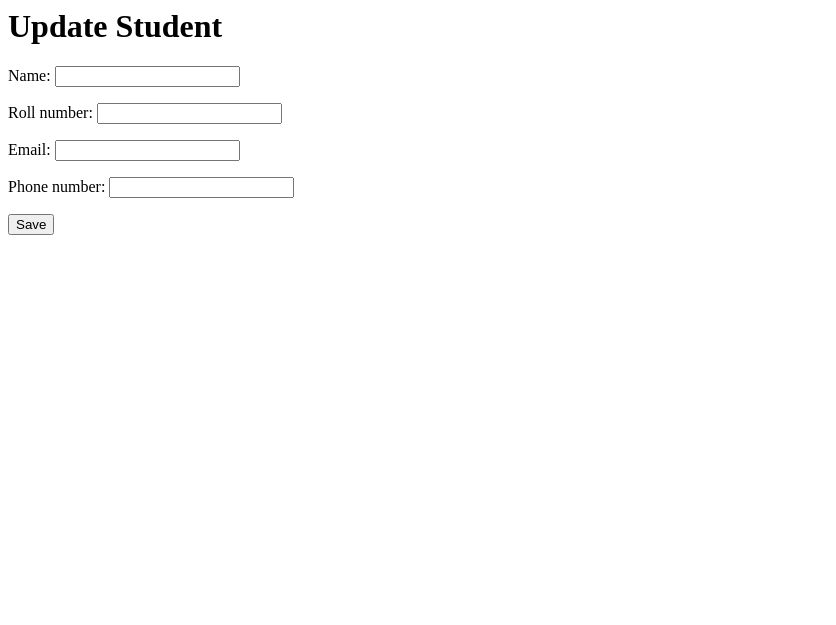
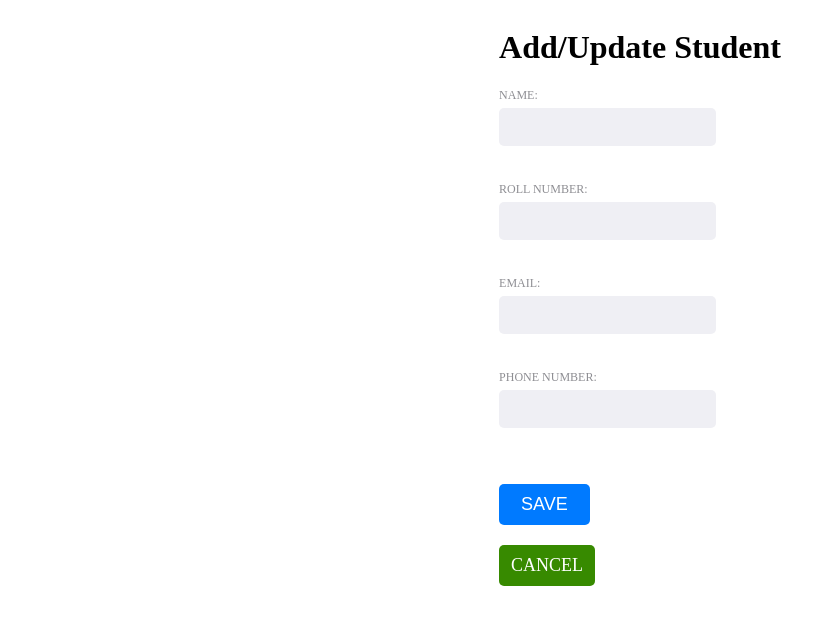
Before and after one commit to Us4m/djangoTask, a Django app: page /create/ in a window 1280 px wide. Shown: the top 625 px of the page, without its empty margins (0-836 px from the left). Run offline with Django 4.2, Linux system fonts and the light colour scheme.

Commit message:
new commit

```diff
--- a/mainApp/templates/student_form.html
+++ b/mainApp/templates/student_form.html
@@ -1,7 +1,125 @@
-<h1>Update Student</h1>
+<!DOCTYPE html>
+<html lang="en">
+<head>
+    <meta charset="UTF-8">
+    <meta http-equiv="X-UA-Compatible" content="IE=edge">
+    <meta name="viewport" content="width=device-width, initial-scale=1.0">
+    <title>Add/UPDATE</title>
+    <style>
 
-<form method="post">
-    {% csrf_token %}
-    {{ form.as_p }}
-    <button type="submit">Save</button>
-</form>
+        /* Input fields */
+input[type="text"], input[type="email"], input[type="tel"] {
+  background-color: #EFEFF4;
+  border: none;
+  border-radius: 5px;
+  color: #333333;
+  font-size: 16px;
+  padding: 10px;
+  margin-bottom: 20px;
+  width: 70%;
+}
+
+/* Input field focus state */
+input[type="text"]:focus, input[type="email"]:focus, input[type="tel"]:focus {
+  background-color: #FFFFFF;
+  border: 2px solid #007AFF;
+  outline: none;
+}
+
+/* Form labels */
+label {
+  color: #8E8E93;
+  display: block;
+  font-size: 12px;
+  margin-bottom: 5px;
+  text-transform: uppercase;
+}
+
+/* Submit button */
+button[type="submit"] {
+  background-color: #007AFF;
+  border: none;
+  border-radius: 5px;
+  color: #FFFFFF;
+  cursor: pointer;
+  font-size: 18px;
+  margin-top: 20px;
+  padding: 10px 22px;
+  text-transform: uppercase;
+  transition: background-color 0.3s ease;
+}
+
+/* Submit button hover state */
+button[type="submit"]:hover {
+  background-color: #0052CC;
+}
+
+/* Form container */
+.form-container {
+
+  background-color: #F4F4F4;
+  border-radius: 10px;
+  box-shadow: 0px 4px 10px rgba(0, 0, 0, 0.2);
+  margin: 0 auto;
+  max-width: 500px;
+  padding: 40px;
+}
+
+/* Form header */
+.form-header {
+  align-items: center;
+  display: flex;
+  margin-bottom: 30px;
+}
+
+/* Form icon */
+.form-icon {
+  color: #007AFF;
+  font-size: 24px;
+  margin-right: 10px;
+}
+.p{
+    display: flex;
+    justify-content: center;
+}
+
+.cb {
+    display: flex;
+}
+.cb a{
+    background-color: #378a00;
+  border: none;
+  border-radius: 5px;
+  color: #FFFFFF;
+  cursor: pointer;
+  font-size: 18px;
+  margin-top: 20px;
+  padding: 10px 12px;
+  text-transform: uppercase;
+  transition: background-color 0.3s ease;
+  text-decoration: none;
+}
+
+.cb a:hover {
+  background-color: #02550d;
+}
+
+    </style>
+</head>
+<body>
+    <div class="p">
+<div class="c">
+    <h1>Add/Update Student</h1>
+
+    <form method="post">
+        {% csrf_token %}
+        {{ form.as_p }}
+        <button type="submit">Save</button>
+       <div class="cb"><a href="/">Cancel</a></div>
+    </form>
+</div>
+    </div>
+
+
+</body>
+</html>
```
Also changed, not shown: mainApp/templates/student_confirm_delete.html (+32 -20 lines), mainApp/templates/student_list.html (+54 -27 lines), db.sqlite3.
